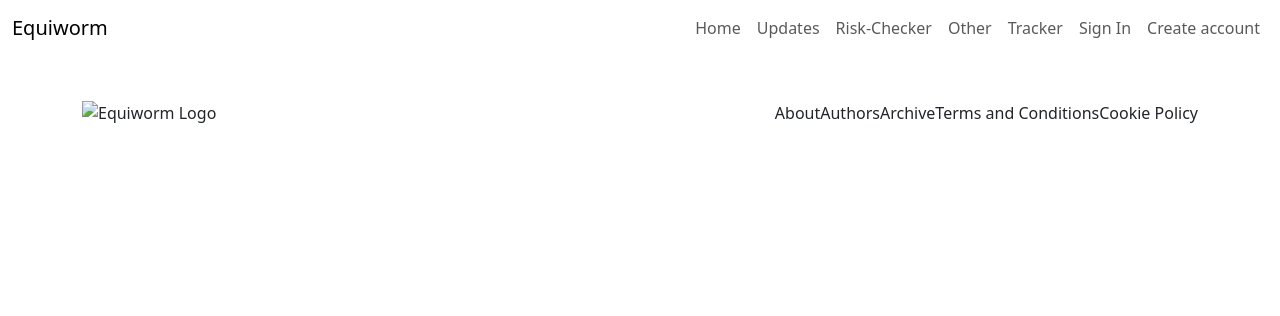
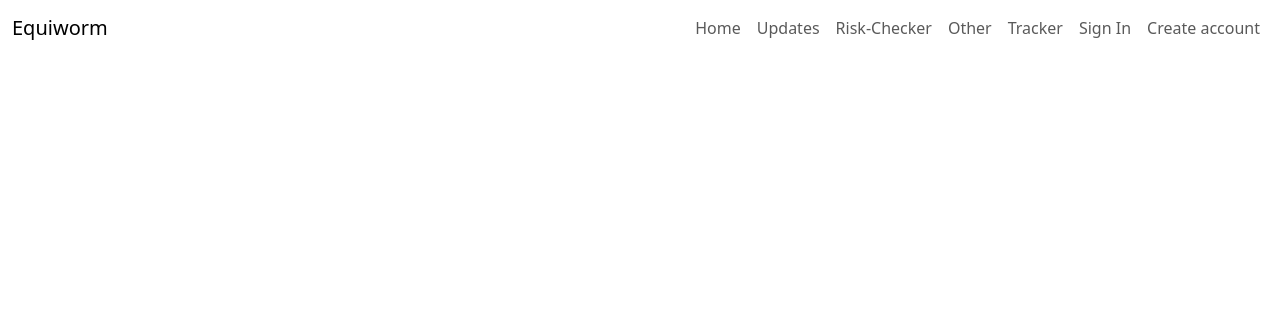
Before and after one commit to LukeI50/Horse-Site, a Django app: template templates/base.html in a window 1280 px wide. Shown: the top 316 px of the page. Run offline with Django 4.2, Linux system fonts and the light colour scheme; the template is opened without the code that fills it, so the values that code supplies are empty.

Commit message:
remove: first footer template

```diff
--- a/equiworm/templates/equiworm/footer.html
+++ b/equiworm/templates/equiworm/footer.html
@@ -1,17 +1,5 @@
 <!-- Footer -->
 
-<footer class="container">
-    <div class="d-flex flex-wrap justify-content-between align-items-center py-3 my-4">
-        <img src="#" alt="Equiworm Logo">
-        <hr style="color: red;">
-        <ul class="nav">
-            <li class="nav-item">About</li>
-            <li class="nav-item">Authors</li>
-            <li class="nav-item">Archive</li>
-            <li class="nav-item">Terms and Conditions</li>
-            <li class="nav-item">Cookie Policy</li>
-        </ul>
-    </div>
-</footer>
+
 
 <!-- /Footer -->
```
